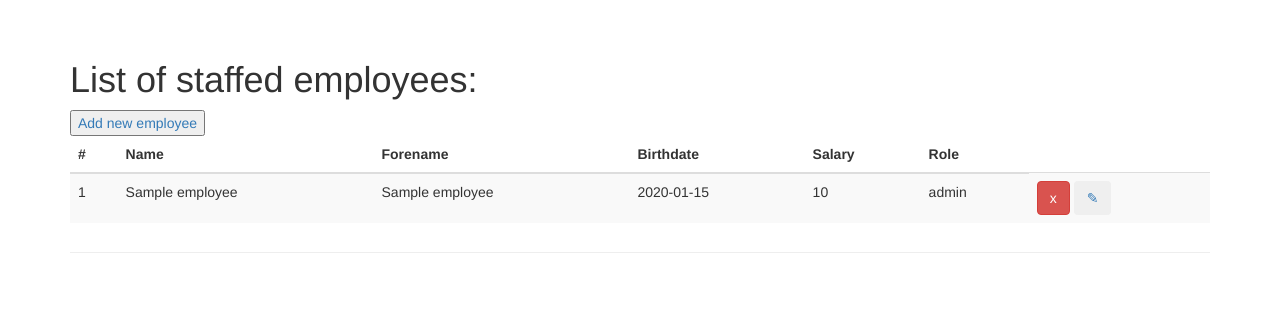
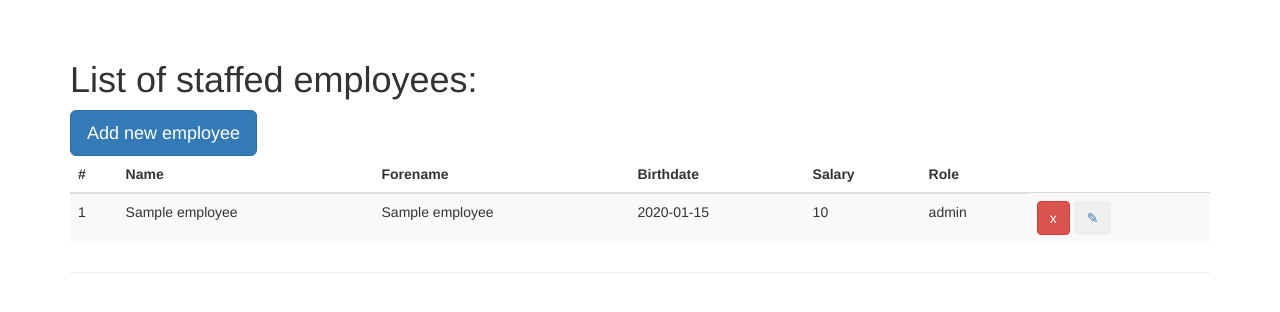
Before and after one commit to Cornslakes/Database-Project-WWI21DSB, a Flask app: template templates/employee.html in a window 1280 px wide. Shown: the part 52-364 px from the top of the page. Run offline with Flask 3, Linux system fonts and the light colour scheme; the template is opened without the code that fills it: most values are stand-ins (such as "Sample title", 1, 10 or a date in 2020); some libraries are stand-ins or nearby versions.

Commit message:
fixed button

```diff
--- a/templates/employee.html
+++ b/templates/employee.html
@@ -2,7 +2,9 @@
 title %}Company{% endblock %} {% block page_content %}
 <div class="page-header">
   <h1>List of staffed employees:</h1>
-  <a href="/add_employee"><button>Add new employee</button></a>
+  <a href="/add_employee"><button class="btn btn-primary btn-lg rounded-pill shadow">
+    Add new employee
+  </button></a>
   <table class="table table-dark table-striped">
     <thead class="thead-dark">
       <tr>
```
